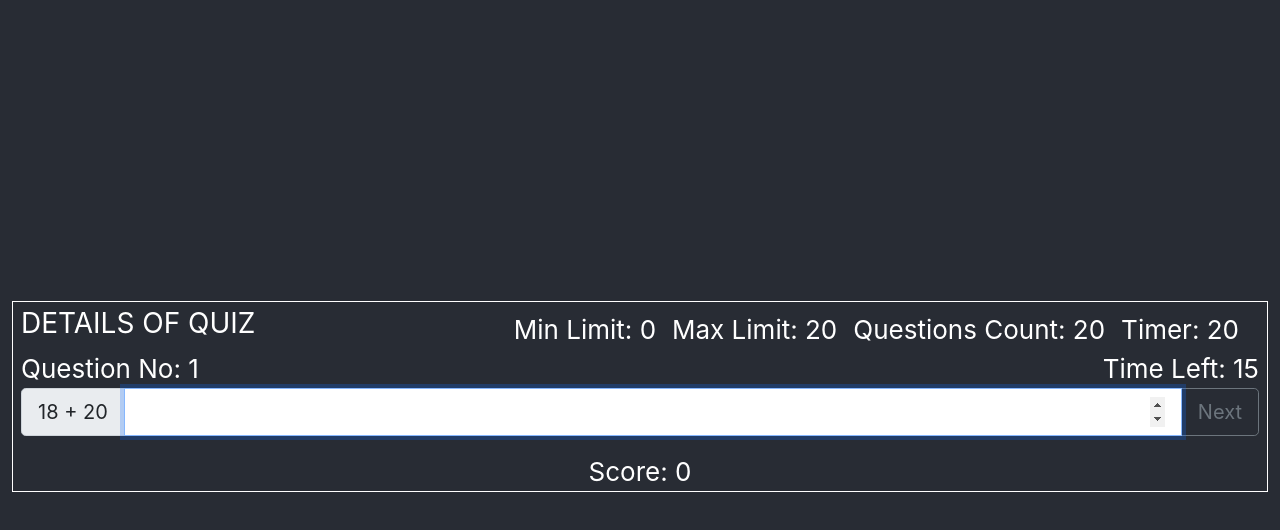
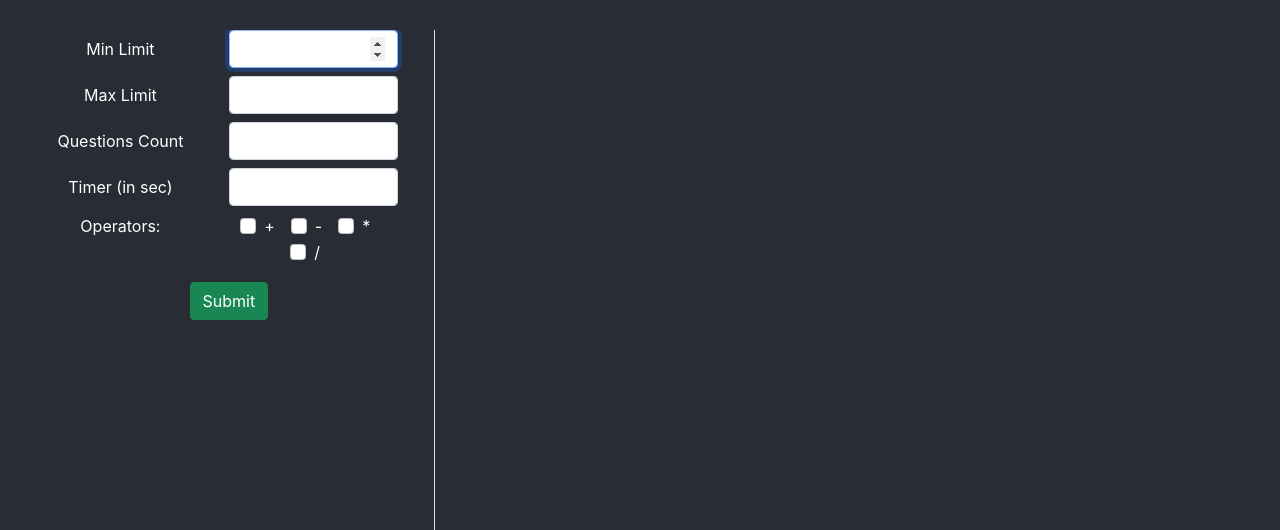
Before and after one commit to VivekJadaun/reactjs, a React (Create React App) app: page / in a window 1280 px wide. Shown: the top 530 px of the page. Built offline with nearby package versions, Linux system fonts and the light colour scheme.

Commit message:
ex8 timed arithematic quiz#2

```diff
--- a/src/App.js
+++ b/src/App.js
@@ -5,7 +5,7 @@ import ArithematicQuizGenerator from './components/ArithematicQuizGenerator/arit
 function App() {
   return (
     <div className="App App-header">
-      <ArithematicQuizGenerator useDefault/>
+      <ArithematicQuizGenerator />
     </div>
   );
 }
```
